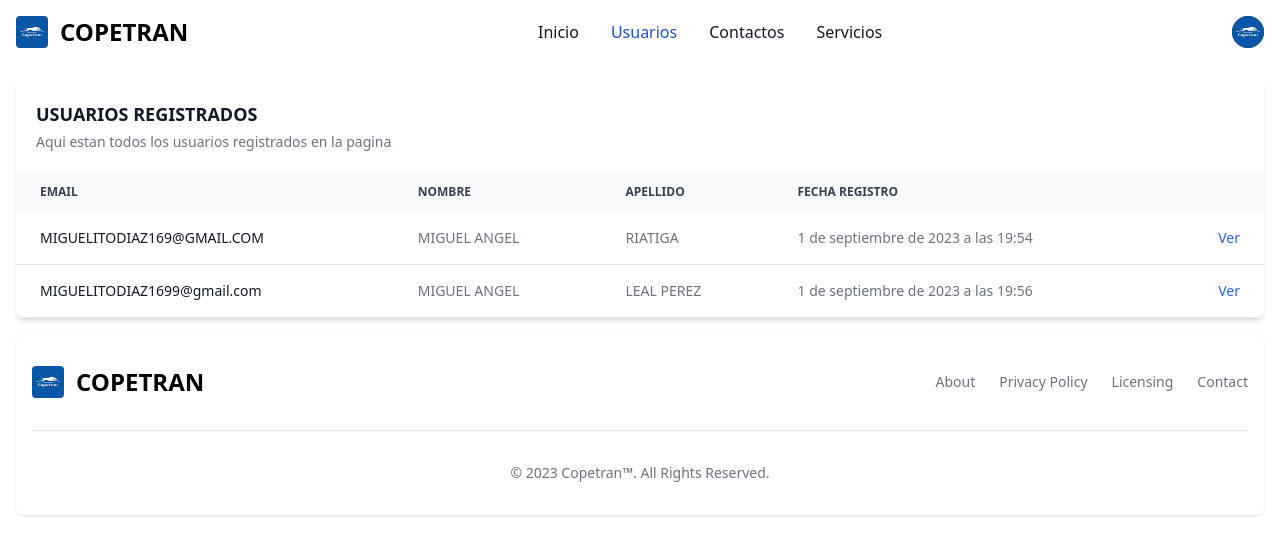
After one commit to titooDiaz/COPETRAN-PRACTICAS, a Django app: page /users/tabla/ in a window 1280 px wide. The commit adds this page. Shown: the top 555 px of the page. Run offline with Django 4.2, Linux system fonts and the light colour scheme; a user stored in the database is signed in; data comes from the database, SQL or seed files in the repository; both versions use the stored data as it was after the commit; some libraries are stand-ins or nearby versions.

Commit message:
registro de usuarios y algunas mejoras

```diff
--- a/copetran/core/settings.py
+++ b/copetran/core/settings.py
@@ -32,6 +32,7 @@ INSTALLED_APPS = [
     'django.contrib.humanize',
     ###########################
     #externo de tailwind
+    #pip install django-tailwind
     'tailwind', #python manage.py tailwind init
     'theme',#python manage.py tailwind install
     ##apps
--- a/copetran/core/urls.py
+++ b/copetran/core/urls.py
@@ -2,7 +2,11 @@ from django.contrib import admin
 from django.urls import path, include
 from django.views.generic import TemplateView
 
+context = {
+    "url": 0,
+}
+
 urlpatterns = [
-    path('', TemplateView.as_view(template_name='components/index.html'), name='home'),
+    path('', TemplateView.as_view(template_name='components/index.html', extra_context=context), name='home'),
     path('users/', include('users.urls')),
 ]
--- a/copetran/templates/base.html
+++ b/copetran/templates/base.html
@@ -14,9 +14,11 @@
     {% endblock nav %}
 
     <!-- Contenido del cuerpo de la página -->
+    <div class="m-4">
     {% block content %}
 
     {% endblock content %}
+    </div>
 
 
     {% block footer %}
--- a/copetran/templates/components/navbar/nav.html
+++ b/copetran/templates/components/navbar/nav.html
@@ -3,13 +3,13 @@
     <div class="max-w-screen-xl flex flex-wrap items-center justify-between mx-auto p-4">
 
     {% if user.is_authenticated %}
-    <a href="https://flowbite.com/" class="flex items-center">
+    <a href="#" class="flex items-center">
         <img src="{% static 'images/COPETRAN.png' %}" class="rounded h-8 mr-3" alt="Flowbite Logo" />
         <span class="self-center text-2xl font-semibold whitespace-nowrap dark:text-white">COPETRAN</span>
     </a>
     <div class="flex items-center md:order-2">
         <button type="button" class="flex mr-3 text-sm bg-gray-800 rounded-full md:mr-0 focus:ring-4 focus:ring-gray-300 dark:focus:ring-gray-600" id="user-menu-button" aria-expanded="false" data-dropdown-toggle="user-dropdown" data-dropdown-placement="bottom">
-          <span class="sr-only">Open user menu</span>
+          <span class="sr-only">Abrir menu de usuario</span>
           <img class="w-8 h-8 rounded-full" src="{% static 'images/COPETRAN.png' %}" alt="user photo">
         </button>
         <!-- Dropdown menu -->
@@ -35,7 +35,7 @@
         </div>
 
         <button data-collapse-toggle="navbar-user" type="button" class="inline-flex items-center p-2 w-10 h-10 justify-center text-sm text-gray-500 rounded-lg md:hidden hover:bg-gray-100 focus:outline-none focus:ring-2 focus:ring-gray-200 dark:text-gray-400 dark:hover:bg-gray-700 dark:focus:ring-gray-600" aria-controls="navbar-user" aria-expanded="false">
-          <span class="sr-only">Open main menu</span>
+          <span class="sr-only">Abrir menu</span>
           <svg class="w-5 h-5" aria-hidden="true" xmlns="http://www.w3.org/2000/svg" fill="none" viewBox="0 0 17 14">
               <path stroke="currentColor" stroke-linecap="round" stroke-linejoin="round" stroke-width="2" d="M1 1h15M1 7h15M1 13h15"/>
           </svg>
@@ -52,21 +52,26 @@
     <div class="items-center justify-between hidden w-full md:flex md:w-auto md:order-1" id="navbar-user">
       <ul class="flex flex-col font-medium p-4 md:p-0 mt-4 border border-gray-100 rounded-lg bg-gray-50 md:flex-row md:space-x-8 md:mt-0 md:border-0 md:bg-white dark:bg-gray-800 md:dark:bg-gray-900 dark:border-gray-700">
         <li>
-          <a href="#" class="block py-2 pl-3 pr-4 text-white bg-blue-700 rounded md:bg-transparent md:text-blue-700 md:p-0 md:dark:text-blue-500" aria-current="page">Home</a>
+          {% if url == 0 %}
+          <a href="{% url 'home' %}" class="block py-2 pl-3 pr-4 text-white bg-blue-700 rounded md:bg-transparent md:text-blue-700 md:p-0 md:dark:text-blue-500" aria-current="page">Inicio</a>
+          {% else %}
+          <a href="{% url 'home' %}" class="block py-2 pl-3 pr-4 text-gray-900 rounded hover:bg-gray-100 md:hover:bg-transparent md:hover:text-blue-700 md:p-0 dark:text-white md:dark:hover:text-blue-500 dark:hover:bg-gray-700 dark:hover:text-white md:dark:hover:bg-transparent dark:border-gray-700" aria-current="page">Inicio</a>
+          {% endif %}
         </li>
         <li>
-          <a href="#" class="block py-2 pl-3 pr-4 text-gray-900 rounded hover:bg-gray-100 md:hover:bg-transparent md:hover:text-blue-700 md:p-0 dark:text-white md:dark:hover:text-blue-500 dark:hover:bg-gray-700 dark:hover:text-white md:dark:hover:bg-transparent dark:border-gray-700">About</a>
+          {% if url == 1 %}
+          <a href="{% url 'tabla_usuarios' %}" class="block py-2 pl-3 pr-4 text-white bg-blue-700 rounded md:bg-transparent md:text-blue-700 md:p-0 md:dark:text-blue-500">Usuarios</a>
+          {% else %}
+          <a href="{% url 'tabla_usuarios' %}" class="block py-2 pl-3 pr-4 text-gray-900 rounded hover:bg-gray-100 md:hover:bg-transparent md:hover:text-blue-700 md:p-0 dark:text-white md:dark:hover:text-blue-500 dark:hover:bg-gray-700 dark:hover:text-white md:dark:hover:bg-transparent dark:border-gray-700">Usuarios</a>
+          {% endif %}
         </li>
         <li>
-          <a href="#" class="block py-2 pl-3 pr-4 text-gray-900 rounded hover:bg-gray-100 md:hover:bg-transparent md:hover:text-blue-700 md:p-0 dark:text-white md:dark:hover:text-blue-500 dark:hover:bg-gray-700 dark:hover:text-white md:dark:hover:bg-transparent dark:border-gray-700">Services</a>
+          <a href="#" class="block py-2 pl-3 pr-4 text-gray-900 rounded hover:bg-gray-100 md:hover:bg-transparent md:hover:text-blue-700 md:p-0 dark:text-white md:dark:hover:text-blue-500 dark:hover:bg-gray-700 dark:hover:text-white md:dark:hover:bg-transparent dark:border-gray-700">Contactos</a>
         </li>
         <li>
-          <a href="#" class="block py-2 pl-3 pr-4 text-gray-900 rounded hover:bg-gray-100 md:hover:bg-transparent md:hover:text-blue-700 md:p-0 dark:text-white md:dark:hover:text-blue-500 dark:hover:bg-gray-700 dark:hover:text-white md:dark:hover:bg-transparent dark:border-gray-700">Pricing</a>
-        </li>
-        <li>
-          <a href="#" class="block py-2 pl-3 pr-4 text-gray-900 rounded hover:bg-gray-100 md:hover:bg-transparent md:hover:text-blue-700 md:p-0 dark:text-white md:dark:hover:text-blue-500 dark:hover:bg-gray-700 dark:hover:text-white md:dark:hover:bg-transparent dark:border-gray-700">Contact</a>
+          <a href="#" class="block py-2 pl-3 pr-4 text-gray-900 rounded hover:bg-gray-100 md:hover:bg-transparent md:hover:text-blue-700 md:p-0 dark:text-white md:dark:hover:text-blue-500 dark:hover:bg-gray-700 dark:hover:text-white md:dark:hover:bg-transparent dark:border-gray-700">Servicios</a>
         </li>
       </ul>
     </div>
     </div>
-  </nav>
+</nav>
--- /dev/null
+++ b/copetran/templates/users/users_table.html
@@ -0,0 +1,54 @@
+{% extends 'base.html' %}
+
+{% block content %}
+<body>
+<div class="relative overflow-x-auto shadow-md sm:rounded-lg">
+    <table class="w-full text-sm text-left text-gray-500 dark:text-gray-400">
+        <caption class="p-5 text-lg font-semibold text-left text-gray-900 bg-white dark:text-white dark:bg-gray-900">
+            USUARIOS REGISTRADOS
+            <p class="mt-1 text-sm font-normal text-gray-500 dark:text-gray-400">Aqui estan todos los usuarios registrados en la pagina</p>
+        </caption>
+        <thead class="text-xs text-gray-700 uppercase bg-gray-50 dark:bg-gray-700 dark:text-gray-400">
+            <tr>
+                <th scope="col" class="px-6 py-3">
+                    Email
+                </th>
+                <th scope="col" class="px-6 py-3">
+                    Nombre
+                </th>
+                <th scope="col" class="px-6 py-3">
+                    Apellido
+                </th>
+                <th scope="col" class="px-6 py-3">
+                    Fecha Registro
+                </th>
+                <th scope="col" class="px-6 py-3">
+                    <span class="sr-only">Edit</span>
+                </th>
+            </tr>
+        </thead>
+        <tbody>
+            {% for user in users %}
+                <tr class="bg-white border-b dark:bg-gray-900 dark:border-gray-700">
+                    <th scope="row" class="px-6 py-4 font-medium text-gray-900 whitespace-nowrap dark:text-white">
+                        {{user.email}}
+                    </th>
+                    <td class="px-6 py-4">
+                        {{user.nombre}}
+                    </td>
+                    <td class="px-6 py-4">
+                        {{user.apellido}}
+                    </td>
+                    <td class="px-6 py-4">
+                        {{user.fecha_unirse}}
+                    </td>
+                    <td class="px-6 py-4 text-right">
+                        <a href="#" class="font-medium text-blue-600 dark:text-blue-500 hover:underline">Ver</a>
+                    </td>
+                </tr>
+            {% endfor %}
+        </tbody>
+    </table>
+</div>
+</body>
+{% endblock content %}
--- a/copetran/theme/static/css/dist/styles.css
+++ b/copetran/theme/static/css/dist/styles.css
@@ -984,6 +962,10 @@ select {
   overflow: hidden;
 }
 
+.overflow-x-auto {
+  overflow-x: auto;
+}
+
 .truncate {
   overflow: hidden;
   text-overflow: ellipsis;
@@ -1014,16 +996,16 @@ select {
   border-width: 1px;
 }
 
-.border-0 {
-  border-width: 0px;
-}
-
 .border-2 {
   border-width: 2px;
 }
 
 .border-4 {
   border-width: 4px;
+}
+
+.border-b {
+  border-bottom-width: 1px;
 }
 
 .border-b-2 {
@@ -1195,9 +1177,9 @@ select {
   padding-bottom: 0.75rem;
 }
 
-.py-5 {
-  padding-top: 1.25rem;
-  padding-bottom: 1.25rem;
+.py-4 {
+  padding-top: 1rem;
+  padding-bottom: 1rem;
 }
 
 .pl-3 {
@@ -1208,8 +1190,16 @@ select {
   padding-right: 1rem;
 }
 
+.text-left {
+  text-align: left;
+}
+
 .text-center {
   text-align: center;
+}
+
+.text-right {
+  text-align: right;
 }
 
 .font-serif {
@@ -1236,6 +1226,11 @@ select {
   line-height: 1.5rem;
 }
 
+.text-lg {
+  font-size: 1.125rem;
+  line-height: 1.75rem;
+}
+
 .text-sm {
   font-size: 0.875rem;
   line-height: 1.25rem;
@@ -1254,12 +1249,16 @@ select {
   font-weight: 500;
 }
 
+.font-normal {
+  font-weight: 400;
+}
+
 .font-semibold {
   font-weight: 600;
 }
 
-.leading-5 {
-  line-height: 1.25rem;
+.uppercase {
+  text-transform: uppercase;
 }
 
 .leading-6 {
@@ -1284,6 +1283,11 @@ select {
 
 .tracking-tight {
   letter-spacing: -0.025em;
+}
+
+.text-blue-600 {
+  --tw-text-opacity: 1;
+  color: rgb(37 99 235 / var(--tw-text-opacity));
 }
 
 .text-gray-500 {
@@ -1328,25 +1332,16 @@ select {
   box-shadow: var(--tw-ring-offset-shadow, 0 0 #0000), var(--tw-ring-shadow, 0 0 #0000), var(--tw-shadow);
 }
 
+.shadow-md {
+  --tw-shadow: 0 4px 6px -1px rgb(0 0 0 / 0.1), 0 2px 4px -2px rgb(0 0 0 / 0.1);
+  --tw-shadow-colored: 0 4px 6px -1px var(--tw-shadow-color), 0 2px 4px -2px var(--tw-shadow-color);
+  box-shadow: var(--tw-ring-offset-shadow, 0 0 #0000), var(--tw-ring-shadow, 0 0 #0000), var(--tw-shadow);
+}
+
 .shadow-sm {
   --tw-shadow: 0 1px 2px 0 rgb(0 0 0 / 0.05);
   --tw-shadow-colored: 0 1px 2px 0 var(--tw-shadow-color);
   box-shadow: var(--tw-ring-offset-shadow, 0 0 #0000), var(--tw-ring-shadow, 0 0 #0000), var(--tw-shadow);
-}
-
-.ring-1 {
-  --tw-ring-offset-shadow: var(--tw-ring-inset) 0 0 0 var(--tw-ring-offset-width) var(--tw-ring-offset-color);
-  --tw-ring-shadow: var(--tw-ring-inset) 0 0 0 calc(1px + var(--tw-ring-offset-width)) var(--tw-ring-color);
-  box-shadow: var(--tw-ring-offset-shadow), var(--tw-ring-shadow), var(--tw-shadow, 0 0 #0000);
-}
-
-.ring-inset {
-  --tw-ring-inset: inset;
-}
-
-.ring-gray-300 {
-  --tw-ring-opacity: 1;
-  --tw-ring-color: rgb(209 213 219 / var(--tw-ring-opacity));
 }
 
 .transition {
@@ -1593,6 +1566,10 @@ select {
 
   .sm\:justify-between {
     justify-content: space-between;
+  }
+
+  .sm\:rounded-lg {
+    border-radius: 0.5rem;
   }
 
   .sm\:px-0 {
--- a/copetran/users/urls.py
+++ b/copetran/users/urls.py
@@ -6,5 +6,5 @@ from django.contrib import admin
 urlpatterns = [
     path("admin/", admin.site.urls),
     path('accounts/', include('allauth.urls')),
-
+    path('tabla/', views.mi_vista, name='tabla_usuarios'),
 ]
--- a/copetran/users/views.py
+++ b/copetran/users/views.py
@@ -1,3 +1,11 @@
 from django.shortcuts import render, redirect
-from .models import *
+from .models import CustomUser
 from .forms import RegistroForm
+
+def mi_vista(request):
+    usuarios = CustomUser.objects.all()
+    contexto = {
+        'url': 1,
+        'users': usuarios,
+    }
+    return render(request, 'users/users_table.html', contexto)
```
Also changed, not shown: other parts of copetran/theme/static/css/dist/styles.css (+11 -64 lines), copetran/templates/login/templates/datos.html (deleted, +0 -32 lines), copetran/templates/login/templates/login.html (deleted, +0 -58 lines), copetran/templates/login/templates/register.html (deleted, +0 -93 lines), copetran/users/forms.py (+8 -0 lines), copetran/db.sqlite3, 2 other files.
